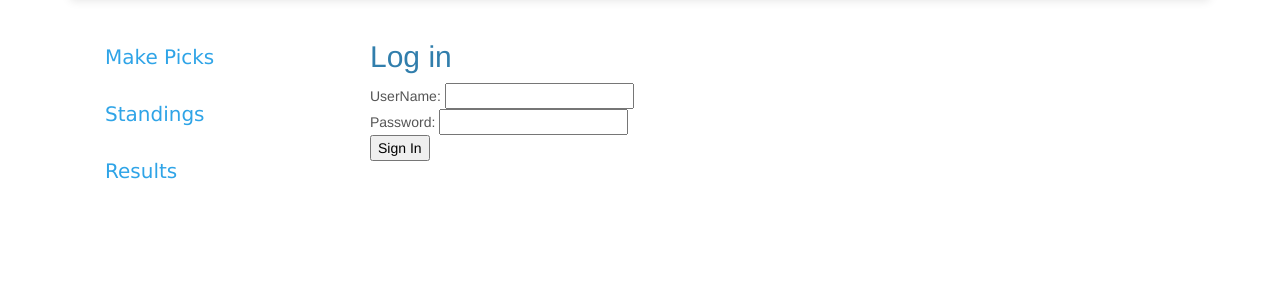
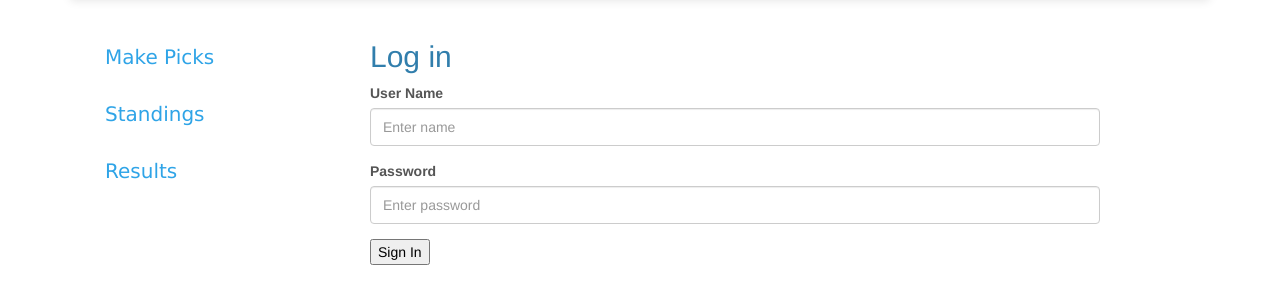
Before and after one commit to crazcarl/gridironguessinggame, a Python web app: template templates/login.html in a window 1280 px wide. Shown: the part 62-366 px from the top of the page. Run offline with Jinja, Linux system fonts and the light colour scheme; the template is opened without the code that fills it, so the values that code supplies are empty; some libraries are stand-ins or nearby versions.

Commit message:
Fixes to signup and login form

```diff
--- a/templates/login.html
+++ b/templates/login.html
@@ -9,10 +9,22 @@
 {% include 'play_side.html' %}
 	<div class="col-md-8">
 	<h2> Log in </h2>
+
+
+
 		<form method="POST">
-			UserName: <input type='text' name='username'></input><br>
-			Password: <input type='password' name='password'></input><br>
-			<input type='submit' value='Sign In'></input><br>
+		<div class="form-group">
+			<label for="name">User Name</label>
+			<input type="text" class="form-control" name="username" placeholder="Enter name" id="name">
+		</div>
+
+		<div class="form-group">
+			<label for="Password">Password</label>
+			<input type="password" class="form-control" id="password" placeholder="Enter password" name="password">
+		</div>
+		<div class="form-group">
+			<input type='submit' value='Sign In'></input>
+		</div>
 			{{error}}
 		</form>
 	</div>
--- a/templates/signup.html
+++ b/templates/signup.html
@@ -31,6 +31,9 @@
 			<input type="email" class="form-control" id="email" placeholder="Enter email" name="email">
 			{{error[3]}}
 		</div>
+		<div class="form-group">
+			<input type='submit' name='submit' value="Sign Up"></input>
+		</div>
 	</form>
 </div>
 </div>
```
